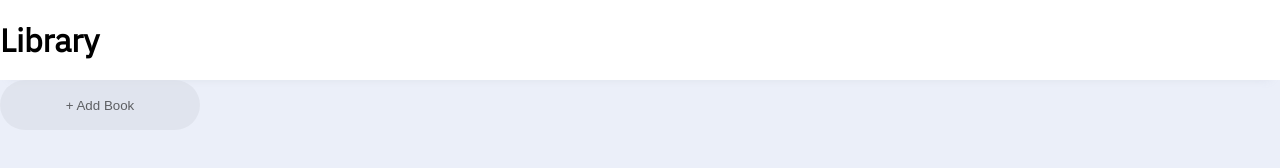
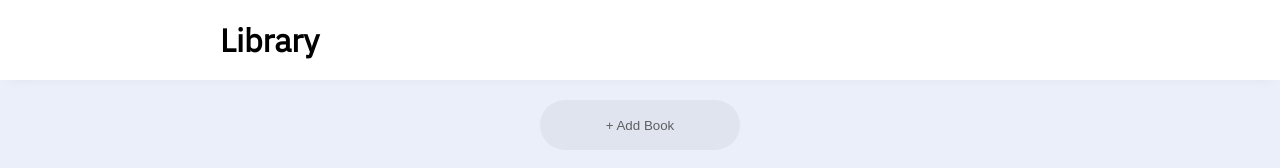
Before and after one commit to cblin321/library, a plain HTML site: page index.html in a window 1280 px wide. Drawn offline with Linux system fonts and the light colour scheme.

Commit message:
added finishing touches

```diff
--- a/index.html
+++ b/index.html
@@ -32,7 +32,7 @@
             </div>
         </div>
         <div class="content">
-            <button class="add-book">+ Add Book</button>
+            <div class="center"><button class="add-book">+ Add Book</button></div>
             <div class="book-container">
             </div>
         </div>
--- a/styles.css
+++ b/styles.css
@@ -32,6 +32,7 @@ h1 {
     margin: 0;
     padding: 0;
     font-weight: 900;
+    margin-left: 220px;
 }
 
 .add-book {
@@ -41,11 +42,19 @@ h1 {
     width: 200px;
     height: 50px;
     border-radius: 50px;
+    text-align: center;
 }
 
 button:hover {
     opacity: 1;
     cursor: pointer;
+}
+
+.center {
+    display: flex;
+    justify-content: center;
+    margin-top: 20px;
+    margin-bottom: 20px;
 }
 
 .top {
@@ -130,6 +139,7 @@ h2 {
     grid-template-columns: repeat(auto-fit, clamp(100px, 25%, 500px));
     grid-template-rows: repeat(auto-fit, 1fr);
     gap: 20px;
+    justify-content: center;
 }
 
 .book {
```
